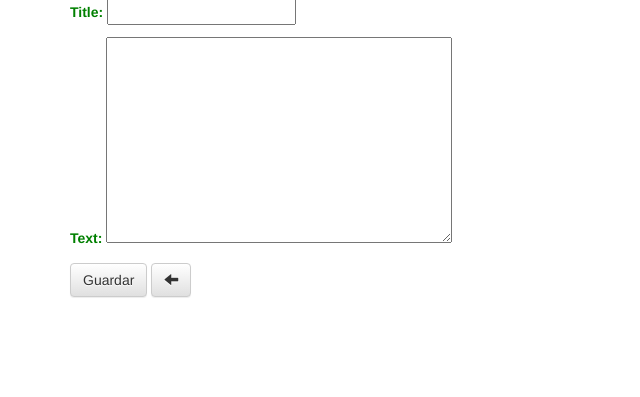
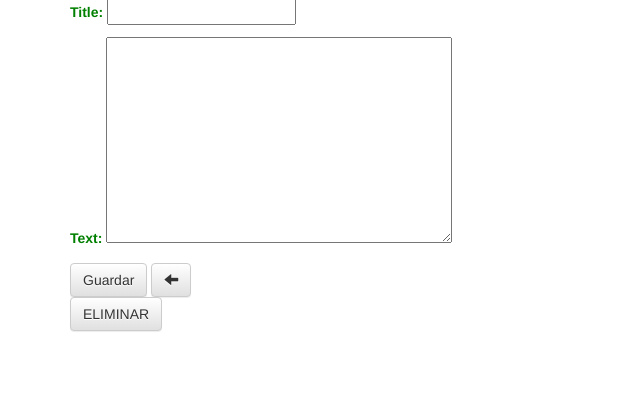
Before and after one commit to tiritos/my-first-blog, a Django app: page /post/new/ in a window 1280 px wide. Shown: the part 190-587 px from the top of the page, without its empty margins (0-640 px from the left). Run offline with Django 3.2, Linux system fonts and the light colour scheme; some libraries are stand-ins or nearby versions.

Commit message:
agregando boton eliminar en la ventana editar

```diff
--- a/blog/templates/blog/post_edit.html
+++ b/blog/templates/blog/post_edit.html
@@ -5,7 +5,11 @@
     <form method="POST" class="post-form">{% csrf_token %}
         {{ form.as_p }}
         <button type="submit" class="save btn btn-default">Guardar</button>
+
         <a class="btn btn-default" href="{% url 'post_list' %}"><span class="glyphicon glyphicon-arrow-left"></span></a>
+    </form>
+    <form method="POST" >{% csrf_token %}
+        <button type="submit" class="delete btn btn-default">ELIMINAR</button>
     </form>
 
 
--- a/blog/views.py
+++ b/blog/views.py
@@ -38,6 +38,10 @@ def post_edit(request, pk):
             post.published_date = timezone.now()
             post.save()
             return redirect('post_detail', pk=post.pk)
+    if request.method == "POST":  #forma alternativa de borrar un registro usando una misma ventana html
+            post.delete()			#################
+            return redirect('post_list')	###########
+
     else:
         form = PostForm(instance=post)
     return render(request, 'blog/post_edit.html', {'form': form})
```
